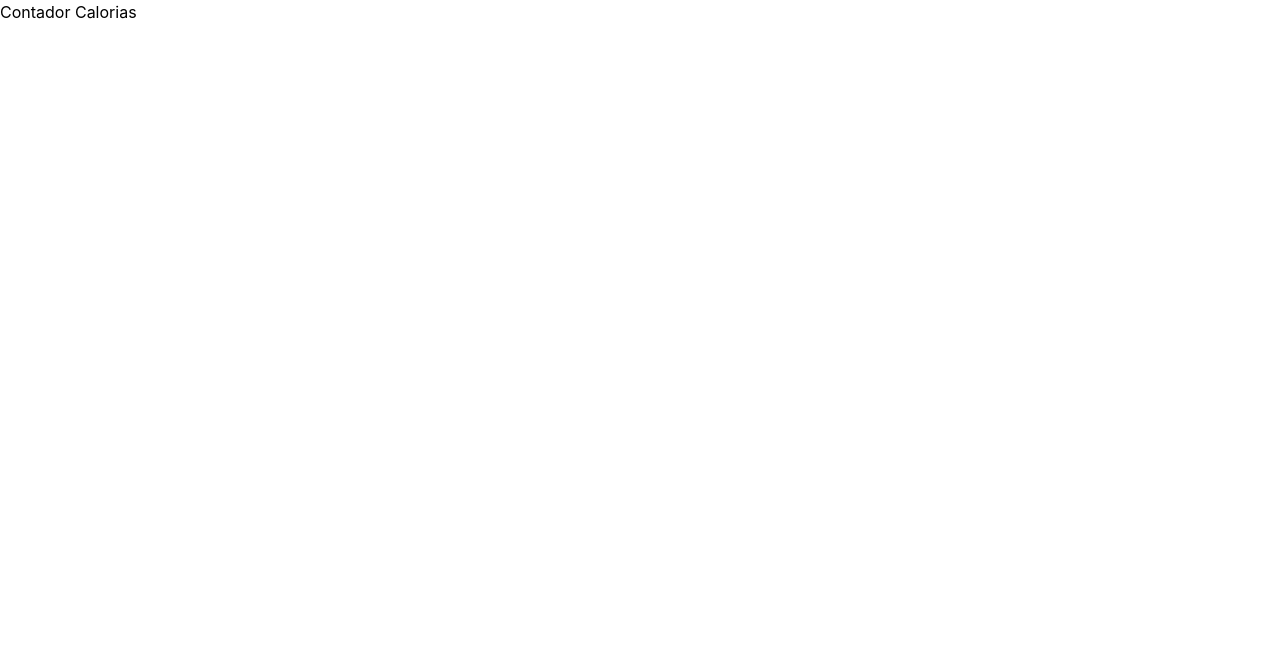
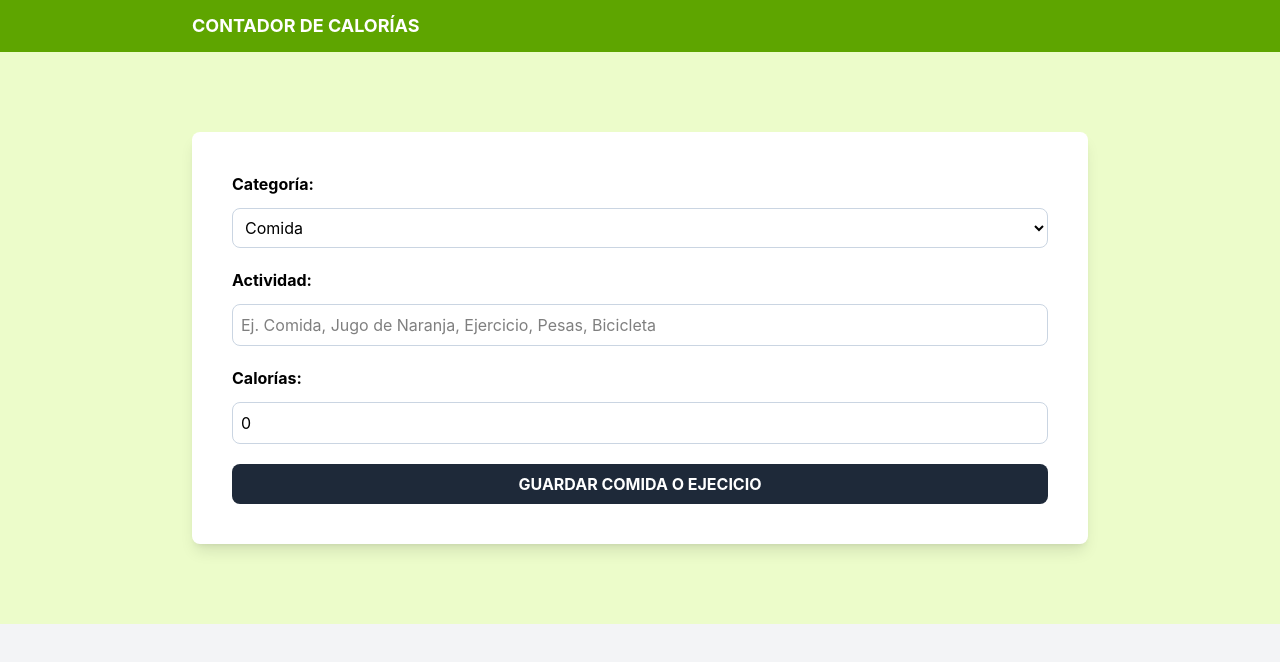
Before and after one commit to eliascaceresy/calorie-tracker-ts, a React (Vite) app: page / in a window 1280 px wide. Shown: the top 662 px of the page. Built offline with nearby package versions, Linux system fonts and the light colour scheme.

Commit message:
[Form]
- se crea componente para form
- se genera input y handleChange de cada uno
- se realizar correciones y validaciones de typescript

```diff
--- a/index.html
+++ b/index.html
@@ -4,9 +4,9 @@
     <meta charset="UTF-8" />
     <link rel="icon" type="image/svg+xml" href="/favicon.svg" />
     <meta name="viewport" content="width=device-width, initial-scale=1.0" />
-    <title>calories-tracker-ts</title>
+    <title>Calories Tacker TS</title>
   </head>
-  <body>
+  <body class="bg-gray-100">
     <div id="root"></div>
     <script type="module" src="/src/main.tsx"></script>
   </body>
--- a/src/App.tsx
+++ b/src/App.tsx
@@ -1,7 +1,18 @@
+import Form from "./components/Form";
+
 function App() {
   return (
     <>
-      <h1>Contador Calorias</h1>
+      <header className="bg-lime-600 py-3">
+        <div className="max-w-4xl mx-auto flex justify-between">
+          <h1 className="text-center text-lg font-bold text-white uppercase">Contador de Calorías</h1>
+        </div>
+      </header>
+      <section className="bg-lime-100 py-20 px-5">
+        <div className="max-w-4xl mx-auto">
+          <Form />
+        </div>
+      </section>
     </>
   );
 }
--- /dev/null
+++ b/src/components/Form.tsx
@@ -0,0 +1,78 @@
+import { useState, type ChangeEvent } from "react";
+import categories from "../data/categories";
+
+interface Activity {
+  category: number;
+  name: string;
+  calories: number;
+  [key: string]: number | string;
+}
+
+const Form = () => {
+  const [activity, setActivity] = useState<Activity>({
+    category: 1,
+    name: "",
+    calories: 0,
+  });
+
+  const handleChange = (e: ChangeEvent<HTMLSelectElement | HTMLInputElement>) => {
+    setActivity({
+      ...activity,
+      [e.target.id]: e.target.value,
+    });
+  };
+
+  return (
+    <form className="space-y-5 bg-white shadow-lg p-10 rounded-lg">
+      <div className="grid grid-cols-1 gap-3">
+        <label htmlFor="category" className="font-bold">
+          Categoría:
+        </label>
+        <select
+          className="border border-slate-300 p-2 rounded-lg w-full bg-white"
+          id="category"
+          value={activity.category}
+          onChange={handleChange}
+        >
+          {categories.map(category => (
+            <option key={`category-option-${category.id}`} value={category.id}>
+              {category.name}
+            </option>
+          ))}
+        </select>
+      </div>
+      <div className="grid grid-cols-1 gap-3">
+        <label htmlFor="name" className="font-bold">
+          Actividad:
+        </label>
+        <input
+          id="name"
+          className="border border-slate-300 p-2 rounded-lg w-full"
+          placeholder="Ej. Comida, Jugo de Naranja, Ejercicio, Pesas, Bicicleta"
+          value={activity.name}
+          onChange={handleChange}
+        />
+      </div>
+      <div className="grid grid-cols-1 gap-3">
+        <label htmlFor="calories" className="font-bold">
+          Calorías:
+        </label>
+        <input
+          id="calories"
+          type="number"
+          className="border border-slate-300 p-2 rounded-lg w-full"
+          placeholder="Ej. 100, 200, 500"
+          value={activity.calories}
+          onChange={handleChange}
+        />
+      </div>
+      <input
+        type="submit"
+        className="bg-gray-800 hover:bg-gray-900 hover:cursor-pointer uppercase font-bold p-2 text-white w-full rounded-lg"
+        value="Guardar Comida o Ejecicio"
+      />
+    </form>
+  );
+};
+
+export default Form;
--- /dev/null
+++ b/src/data/categories.ts
@@ -0,0 +1,8 @@
+import type { CategoryType } from "../types";
+
+const categories: CategoryType[] = [
+  { id: 1, name: "Comida" },
+  { id: 2, name: "Ejercicio" },
+];
+
+export default categories;
--- /dev/null
+++ b/src/types/index.ts
@@ -0,0 +1,4 @@
+export type CategoryType = {
+  id: number;
+  name: string;
+};
```
